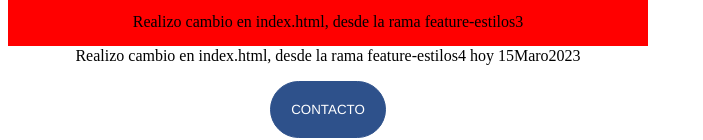
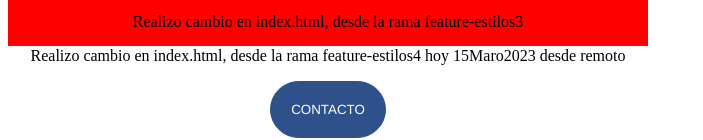
Before and after one commit to cjelvira/ProyectoGIT3, a plain HTML site: page index.html in a window 1280 px wide. Shown: the part 455-595 px from the top of the page, without its empty margins (0-703 px from the left). Drawn offline with Linux system fonts and the light colour scheme.

Commit message:
Update index.html

```diff
--- a/index.html
+++ b/index.html
@@ -13,7 +13,7 @@
 <p>Cambia gradualmente el color de fondo de rojo a azul<p>
 <p>Realizo cambio en index.html, desde la rama máster</p>
 <p>Realizo cambio en index.html, desde la rama feature-estilos3</p>
-<p>Realizo cambio en index.html, desde la rama feature-estilos4 hoy 15Maro2023</p>
+<p>Realizo cambio en index.html, desde la rama feature-estilos4 hoy 15Maro2023 desde remoto</p>
  <a href="https://www.universidadeuropea.es">
     <button class="boton">Contacto</button>
   </a>
```
